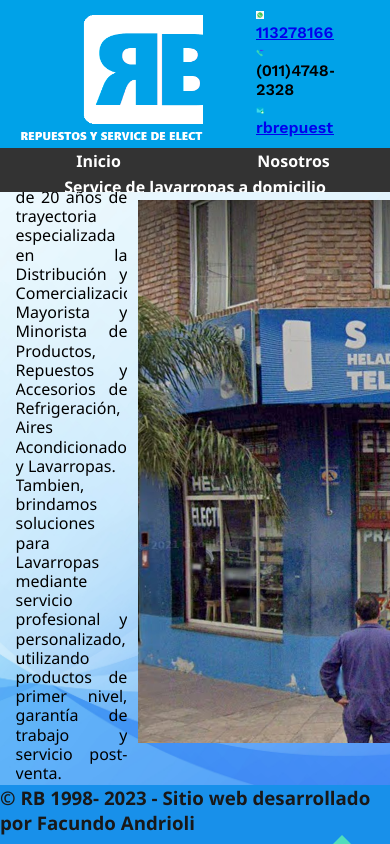
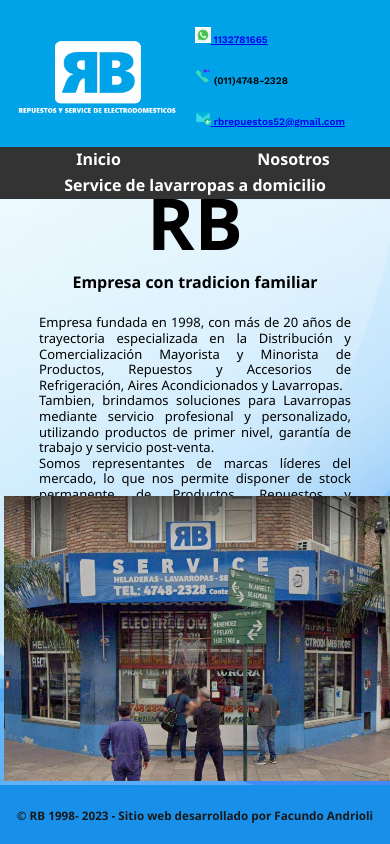
Before and after one commit to facutee/rb_repuestos, a plain HTML site: page pages/nosotros.html in a window 390 px wide. Drawn offline with nearby package versions, Linux system fonts and the light colour scheme.

Commit message:
agrego media queries a pagina nosotros.html

```diff
--- a/css/style.css
+++ b/css/style.css
@@ -261,3 +261,168 @@ margin-left: 25%;
     width: 70%;
 
 }
+
+@media screen and (max-width: 1200px) {
+    #section2__nosotros {
+        text-align: justify;
+        line-height: 120%;
+        font-size: small;
+    }
+
+    .nosotros__imglocal {
+        padding: 3%;
+        grid-area: nosotros__imglocal;
+        width: 80%;
+        height: 80%;
+        text-align: center;
+    }
+
+}
+
+@media screen and (max-width: 1024px) {
+
+}
+
+@media screen and (max-width: 768px) {
+    /* NOSOTROS */
+    #nosotros__rb {
+        display: grid;
+        grid-template-rows: 1fr 1fr;
+        grid-template-columns: 1fr 1fr;
+        grid-template-areas:
+        "section_nosotros_grl section_nosotros_grl"
+        "nosotros__imglocal nosotros__imglocal";
+        align-items: center;
+    }
+    #section_nosotros_grl {
+        grid-area: section_nosotros_grl;
+        text-align: center;
+        margin: 10%;
+        }
+    #section1__nosotros h3{
+        font-size: 450%;
+        font-weight: 800;
+    }
+    .nosotros__imglocal {
+        padding: 1%;
+        grid-area: nosotros__imglocal;
+        width: 100%;
+        height: 100%;
+        text-align: center;
+    }
+    /* FOOTER */
+.footer{
+    flex-basis: 0%;
+    justify-content: center;
+}
+#up-footer {
+    display: none;
+}
+    /* HEADER */
+    .header__contacto{
+        justify-content: end;
+        margin-top: 1%;
+        flex-basis: 25%;
+        margin-right: 0%;
+        height: 100%;
+        /* bottom: 100%; */
+        /* margin-left: 80%; */
+        font-family: 'Work Sans', sans-serif;
+        font-size: small;
+        font-weight: 600;
+    }
+    .header__contacto__img {
+        width: 15%;
+        max-width: 80%
+    }
+
+}
+
+@media screen and (max-width: 600px) {
+   /* HEADER */
+   .header__contacto{
+    display: flex;
+    flex-direction: column;
+    justify-content: center;
+    flex-basis: 25%;
+    /* bottom: 100%; */
+    /* margin-left: 80%; */
+    font-size: small;
+    font-weight: 600;
+    align-self: center;
+}
+.header__logo{
+    display: flex;
+    flex-basis: 50%;
+    height: 60%;
+    padding: 1%;
+    justify-content:center;
+    align-self: center;
+}
+#rblogo {
+    max-height: 100%;
+}
+
+/* NAV */
+body {
+    grid-template-rows: 0.5fr 0.18fr 2fr 0.20fr;
+}
+}
+
+@media screen and (max-width: 480px) {
+    /* HEADER */
+   .header__contacto{
+    display: flex;
+    flex-direction: column;
+    justify-content: center;
+    flex-basis: 50%;
+    /* bottom: 100%; */
+    /* margin-left: 80%; */
+    font-size: x-small;
+    font-weight: 600;
+    align-self: center;
+    justify-content: space-evenly;
+}
+.header__contacto__img {
+    width: 8%;
+    max-width: 100%;
+}
+.footer{
+    flex-basis: 0%;
+    justify-content: center;
+    font-size: x-small;
+}
+}
+
+@media screen and (max-width: 320px) {
+
+    .footer{
+        flex-basis: 0%;
+        justify-content: center;
+        font-size: xx-small;
+    }
+    /* NAVEGADOR */
+
+    nav {
+    font-size: xx-small;
+    }
+    body {
+        grid-template-rows: 0.5fr 0.11fr 2fr 0.20fr;
+    }
+    #section_nosotros_grl {
+        margin: 5%;
+        }
+    #section1__nosotros h3{
+        font-size: 200%;
+        font-weight: 800;
+    }
+    #section1__nosotros h4{
+        font-size: 90%;
+    }
+    .nosotros__imglocal {
+        padding: 1%;
+        width: 80%;
+        height: 80%;
+        justify-self: center;
+    }
+}
```
